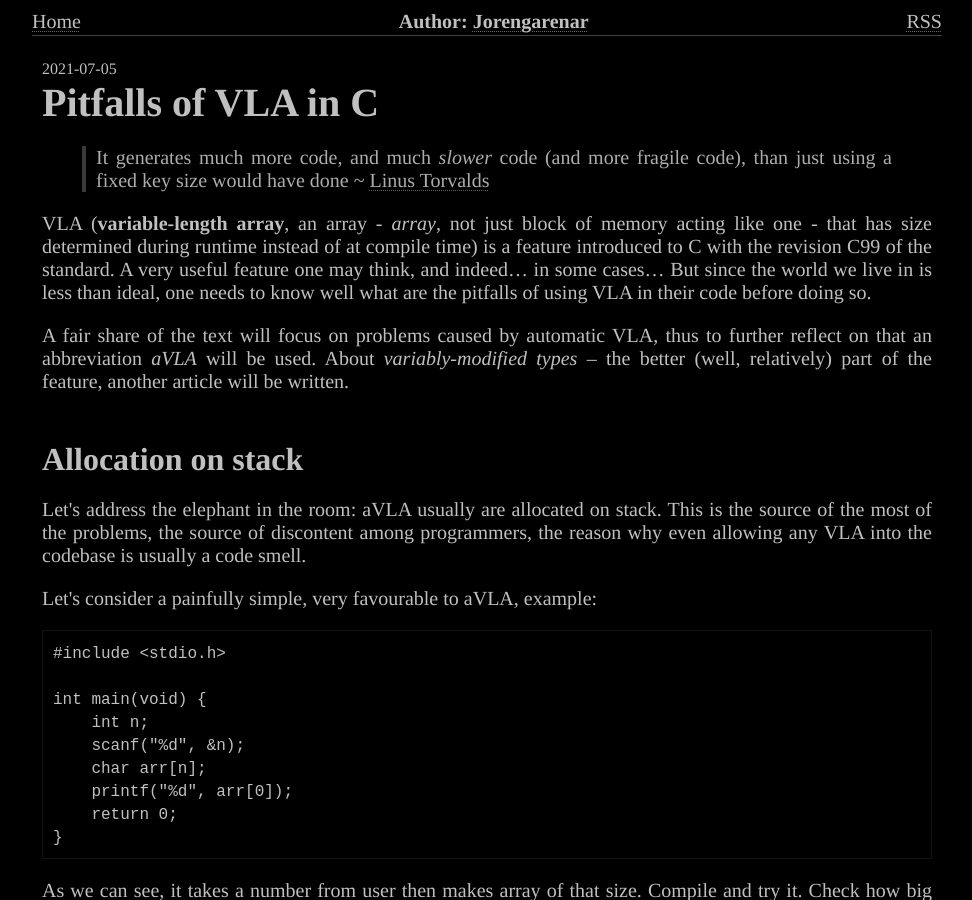
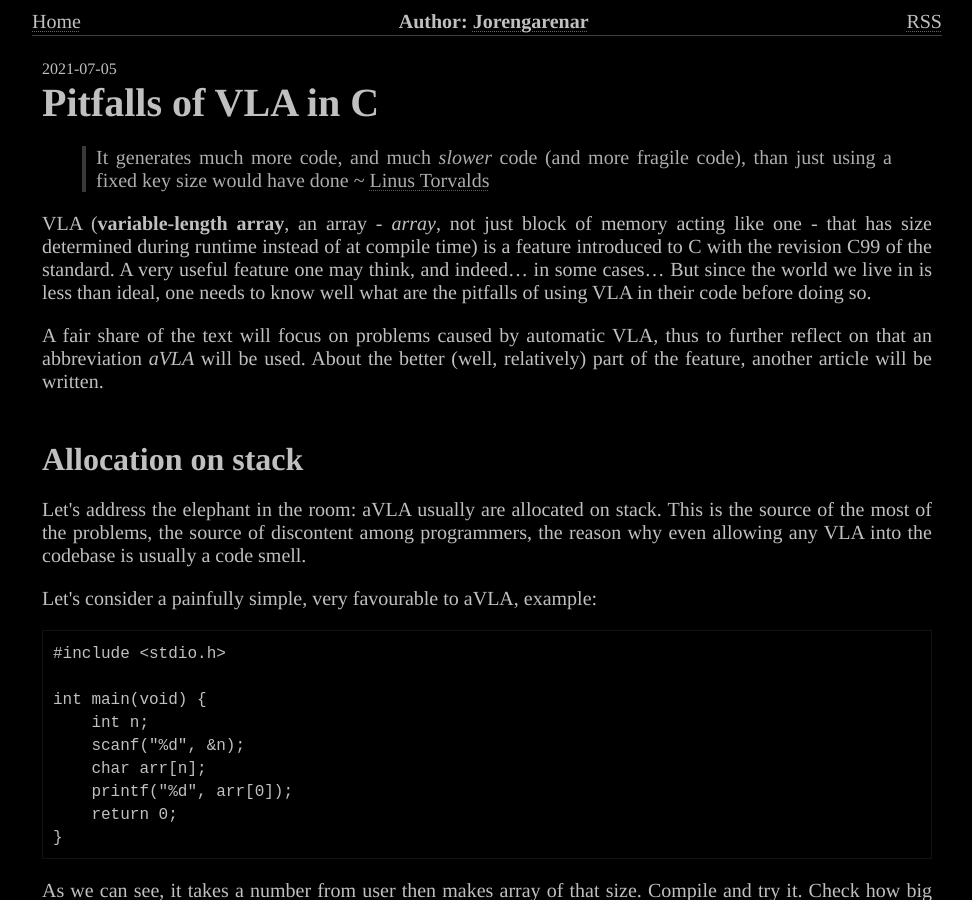
Before and after one commit to Jorenar/blog, a Jekyll site: the page built from _posts/2021-07-05-vla-pitfalls.md, in a window 1280 px wide and 900 px high. Shown: the whole window, without its empty margins (153-1125 px from the left). Built offline with Jekyll 4.4.1, drawn with Linux system fonts in a browser that asks for light colours.

```diff
--- a/_posts/2021-07-05-vla-pitfalls.md
+++ b/_posts/2021-07-05-vla-pitfalls.md
@@ -17,9 +17,8 @@ But since the world we live in is less than ideal, one needs to know well what
 are the pitfalls of using VLA in their code before doing so.
 
 A fair share of the text will focus on problems caused by automatic VLA,
-thus to further reflect on that an abbreviation _aVLA_ will be used.
-About _variably-modified types_ -- the better (well, relatively) part of
-the feature, another article will be written.
+thus to further reflect on that an abbreviation _aVLA_ will be used. About the
+better (well, relatively) part of the feature, another article will be written.
 
 # Allocation on stack
 
```
